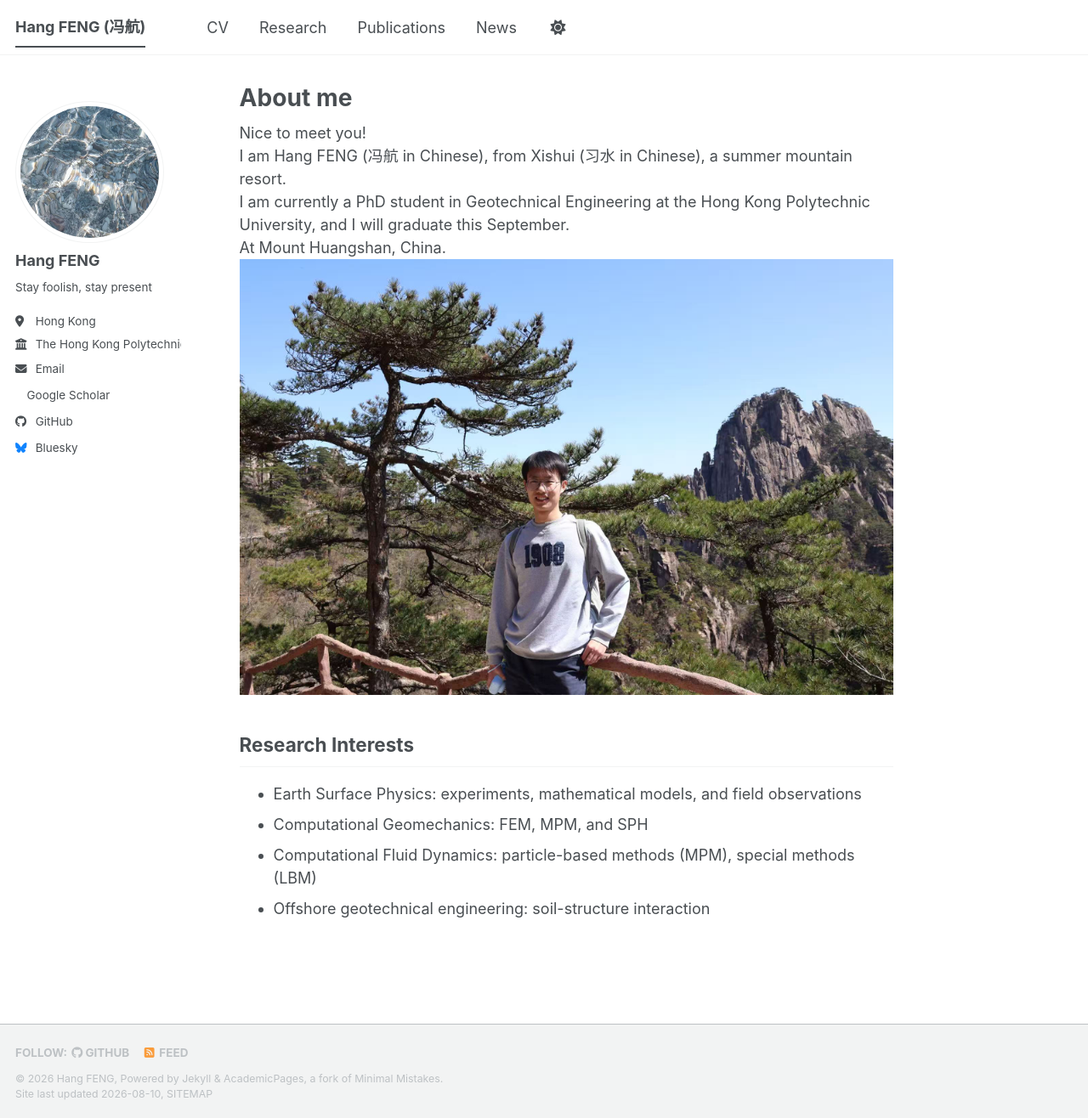
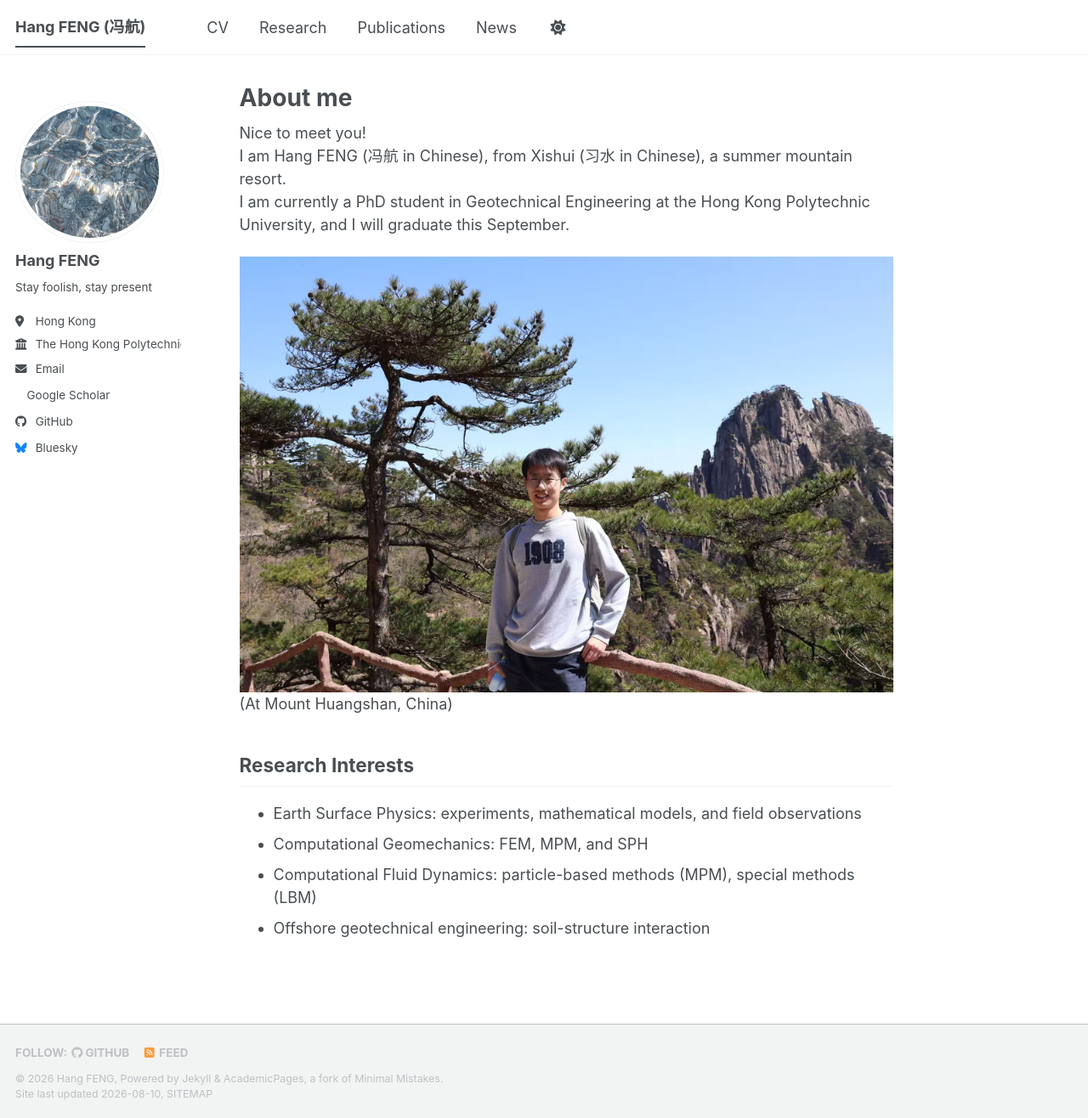
Before and after one commit to fenghang454/fenghang454.github.io, a Jekyll site: the page built from _pages/about.md, in a window 1280 px wide and 1316 px high. Shown: the whole window at 85% size. Built offline with Jekyll 4.4.1, drawn with Linux system fonts in a browser that asks for light colours; a style sheet for code colours, icons or effects is not loaded.

```diff
--- a/_pages/about.md
+++ b/_pages/about.md
@@ -10,9 +10,9 @@ redirect_from:
   Nice to meet you!
   I am Hang FENG (冯航 in Chinese), from Xishui (习水 in Chinese), a summer mountain resort.
   I am currently a PhD student in Geotechnical Engineering at the Hong Kong Polytechnic University, and I will graduate this September.
-  At Mount Huangshan, China.
+
   ![Mount Huangshan](/images/FengHang.jpg)
-
+  (At Mount Huangshan, China)
 
 
 ## Research Interests
```
